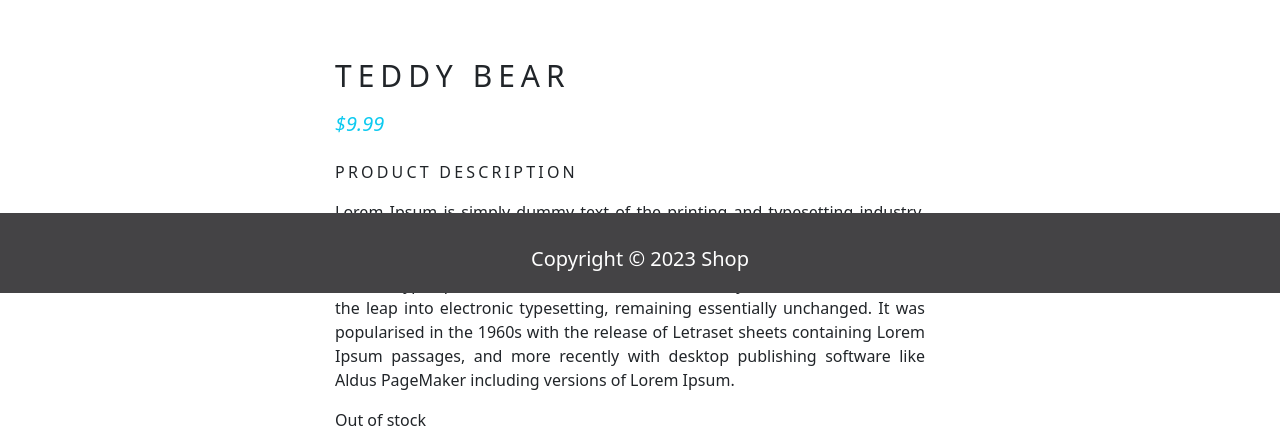
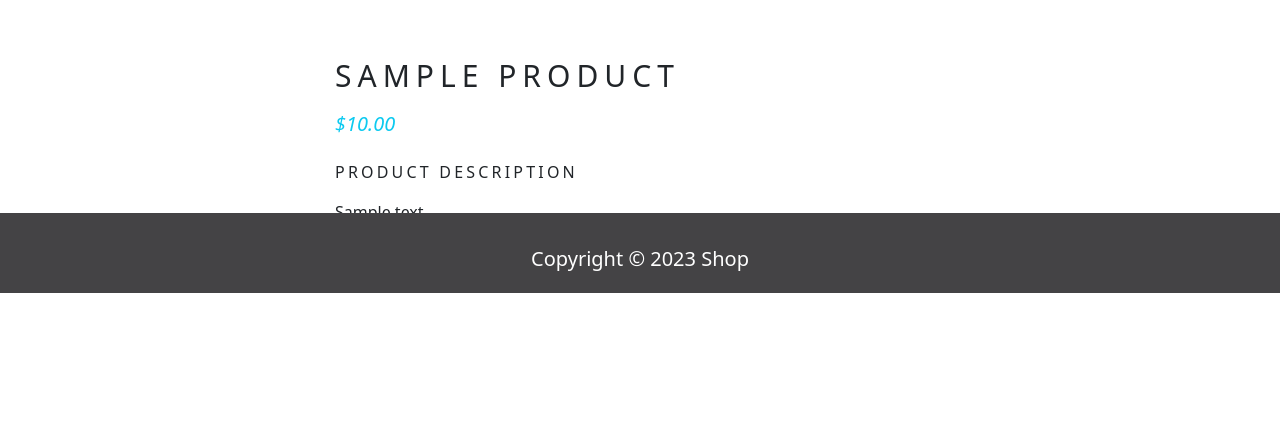
Before and after one commit to TrippyFrenemy/EccomerceWebsite, a Django app: template shop/templates/product.html in a window 1280 px wide. Shown: the part 507-955 px from the top of the page. After the commit the page ends 800 px from the top, so only its background shows below. Run offline with Django 4.2, Linux system fonts and the light colour scheme; the template is opened without the code that fills it: values that come from a table or form of the project are taken from there, others are empty; tables that the repository leaves empty hold one stand-in row (values such as "Sample post"); grey boxes marked "Sample" are stand-in pictures; some libraries are stand-ins or nearby versions.

Commit message:
Add reference to product description

```diff
--- a/shop/models.py
+++ b/shop/models.py
@@ -37,6 +37,8 @@
         verbose_name = "product"
         verbose_name_plural = "products"
 
+    def get_url(self):
+        return reverse("product_detail", args=[self.category.slug, self.slug])
 
     def __str__(self):
         return self.name
--- a/shop/templates/home.html
+++ b/shop/templates/home.html
@@ -24,9 +24,7 @@
                             <img class="card-img-top" src="{{ product.image.url }}" alt="{{ product.name }}" width="300" height="200">
                         </div>
                         <div class="card-footer d-flex justify-content-between" style="background: transparent; border-color: transparent;">
-                            <p class="font-weight-bold mb-0">
-                                {{ product.name }}
-                            </p>
+                            <a href="{{ product.get_url }}"><p class="font-weight-bold mb-0">{{ product.name }}</p></a>
                             <h5 class="text-info font-italic mb-0">
                                 ${{ product.price }}
                             </h5>
--- a/shop/templates/navbar.html
+++ b/shop/templates/navbar.html
@@ -7,6 +7,8 @@
                     <li class="nav-item dropdown">
                         <a class="nav-link text-light text-uppercase font-weight-bold px-3 dropdown-toggle" id="navbarDropdown" role="button" data-toggle="dropdown" aria-haspopup="true" aria-expanded="false" href="">Categories</a>
                         <div class="dropdown-menu" aria-labelledby="navbarDropdown">
+                            <a class="dropdown-item" href="{% url "home" %}">All Products</a>
+                            <div class="dropdown-divider"></div>
                             {% for category in links %}
                             <a class="dropdown-item" href="{{ category.get_url }}">{{ category.name }}</a>
                             {% endfor %}
@@ -17,9 +19,6 @@
                     </li>
                     <li class="nav-item">
                         <a class="nav-link text-light text-uppercase font-weight-bold px-3" href="{% url "about" %}">About</a>
-                    </li>
-                    <li class="nav-item">
-                        <a class="nav-link text-light text-uppercase font-weight-bold px-3" href="{% url "product" %}">SMTH IN DEV</a>
                     </li>
                 </ul>
                 <form class="form-inline">
--- a/shop/templates/product.html
+++ b/shop/templates/product.html
@@ -5,19 +5,21 @@
     <div class="container py-5">
         <div class="row mt-5">
             <div class="col-10 mx-auto col-md-6 my-3">
-                <img src="{% static "images/img_1.png" %}">
+                <img src="{{ product.image.url }}">
             </div>
         </div>
     </div>
     <div class="col-10 mx-auto col-md-6 my-3">
         <div>
-            <h1 class="product_title">Teddy Bear</h1>
-            <h5 class="text-info font-italic mb-4">$9.99</h5>
+            <h1 class="product_title">{{ product.name }}</h1>
+            <h5 class="text-info font-italic mb-4">${{ product.price }}</h5>
             <p class="product_desc">Product Description</p>
-            <p class="text-justify product_text">
-                Lorem Ipsum is simply dummy text of the printing and typesetting industry. Lorem Ipsum has been the industry's standard dummy text ever since the 1500s, when an unknown printer took a galley of type and scrambled it to make a type specimen book. It has survived not only five centuries, but also the leap into electronic typesetting, remaining essentially unchanged. It was popularised in the 1960s with the release of Letraset sheets containing Lorem Ipsum passages, and more recently with desktop publishing software like Aldus PageMaker including versions of Lorem Ipsum.
-            </p>
+            <p class="text-justify product_text">{{ product.description }}</p>
+            {% if product.stock <= 0 %}
             <p class="text-justify product_text">Out of stock</p>
+            {% else %}
+                <a href="">Add to cart</a>
+            {% endif %}
         </div>
     </div>
 {% endblock %}
--- a/shop/urls.py
+++ b/shop/urls.py
@@ -5,5 +5,5 @@
     path("", views.home, name="home"),
     path("<slug:category_slug>", views.home, name="products_by_category"),
     path("about/", views.about, name="about"),
-    path("product/", views.product, name="product"),
+    path("<slug:category_slug>/<slug:product_slug>", views.product, name="product_detail"),
 ]
```
Also changed, not shown: shop/views.py (+9 -2 lines).
